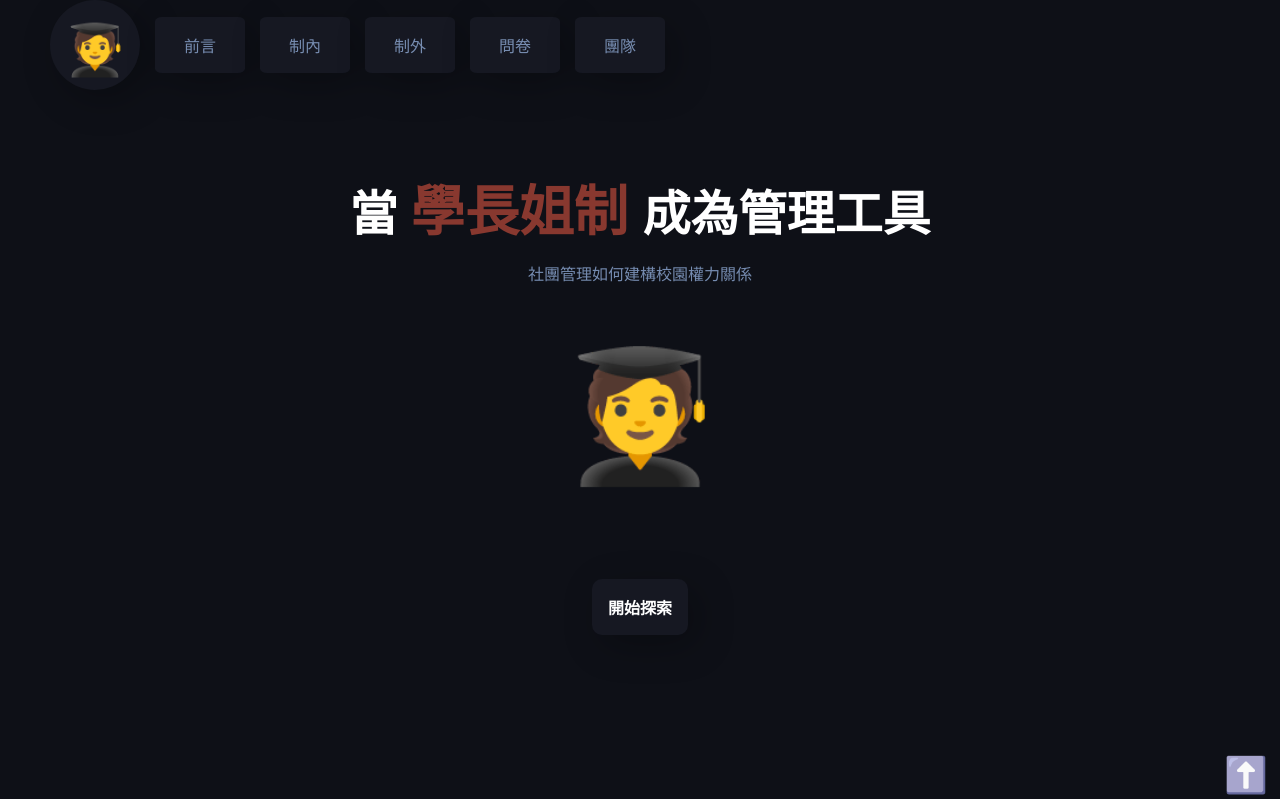
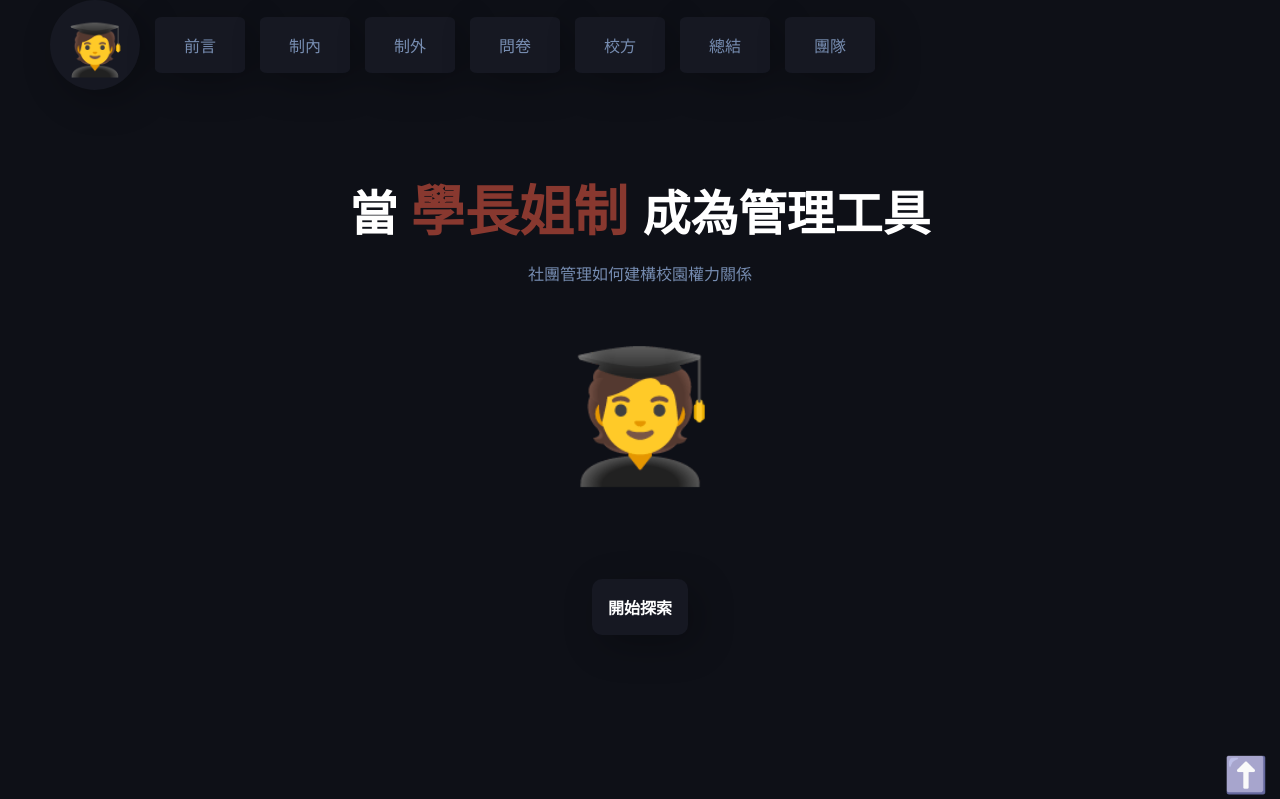
Before and after one commit to ruby0322/a-peek-in-school-club-website, a Flask app: page /home/ in a window 1280 px wide. Shown: the top 799 px of the page. Run offline with Flask 2, Linux system fonts and the light colour scheme; some libraries are stand-ins or nearby versions; some web fonts are replaced.

Commit message:
Minor Updates

```diff
--- a/templates/index.html
+++ b/templates/index.html
@@ -53,6 +53,8 @@
 			<a href=""><div class="menu_item menu_item_inside"><a class="menu-text" href="#in"><p>制內</p></a></div>
 			<a href=""><div class="menu_item menu_item_inside"><a class="menu-text" href="#out"><p>制外</p></a></div>
 			<a href=""><div class="menu_item menu_item_inside"><a class="menu-text" href="#survey"><p>問卷</p></a></div>
+			<a href=""><div class="menu_item menu_item_inside"><a class="menu-text" href="#school"><p>校方</p></a></div>
+			<a href=""><div class="menu_item menu_item_inside"><a class="menu-text" href="#summary"><p>總結</p></a></div>
 			<a href=""><div class="menu_item menu_item_inside"><a class="menu-text" href="#team"><p>團隊</p></a></div>
 		</div>
 	</div>
@@ -60,6 +62,8 @@
 	<div class="flex_item menu_item menu_item_outside"><a class="menu-text" href="#in"><p>制內</p></a></div></a>
 	<div class="flex_item menu_item menu_item_outside"><a class="menu-text" href="#out"><p>制外</p></a></div></a>
 	<div class="flex_item menu_item menu_item_outside"><a class="menu-text" href="#survey"><p>問卷</p></a></div></a>
+	<div class="flex_item menu_item menu_item_outside"><a class="menu-text" href="#school"><p>校方</p></a></div></a>
+	<div class="flex_item menu_item menu_item_outside"><a class="menu-text" href="#summary"><p>總結</p></a></div></a>
 	<div class="flex_item menu_item menu_item_outside"><a class="menu-text" href="#team"><p>團隊</p></a></div>
 </div>
 
@@ -257,27 +261,20 @@
 			</a>
 			<div class="modal" id="faq2">
 				<div class="modal-header">
-					<div class="title">學長姐制會發生在哪裡？</div>
+					<div class="title">為何要關心學長姐制？</div>
 					<button data-close-button class="close-button">⚔️</button>
 				</div>
 				<div class="modal-body">
 					<div class="center">
-						<div class="pic" style="
+						<!-- <div class="pic" style="
 							background-image: url('https://cw-image-resizer.cwg.tw/resize/uri/https%3A%2F%2Fstorage.googleapis.com%2Fcrossing-cms-cwg-tw%2Farticle%2F202112%2Farticle-61b1645f6c372.jpg/?w=1170&format=webp');
 							height: 16rem;
 							width: 24rem;
 							margin-bottom: 1rem;
-						"></div>
+						"></div> -->
 					</div>
 					<p>
-						根據維基百科，學長姐制除了存在
-						<strong>各級學校</strong>
-						中，也常行於在
-						<strong>
-							軍事團體、各級機關、體育團體等
-						</strong>。
-						<br>
-						除此之外，職場中也偶爾發生「前輩欺壓後輩」等情況，我們認為也算是廣義的學長姐制範例之一。
+						待補
 					</p>
 				</div>
 			</div>
@@ -956,7 +953,7 @@
 <div class="section page" style="
 	background-color: #161822;
 ">
-	<a name="school"></a>
+	<a name="summary"></a>
 	<div class="text">
 		<h2 style="
 			color: white;
```
